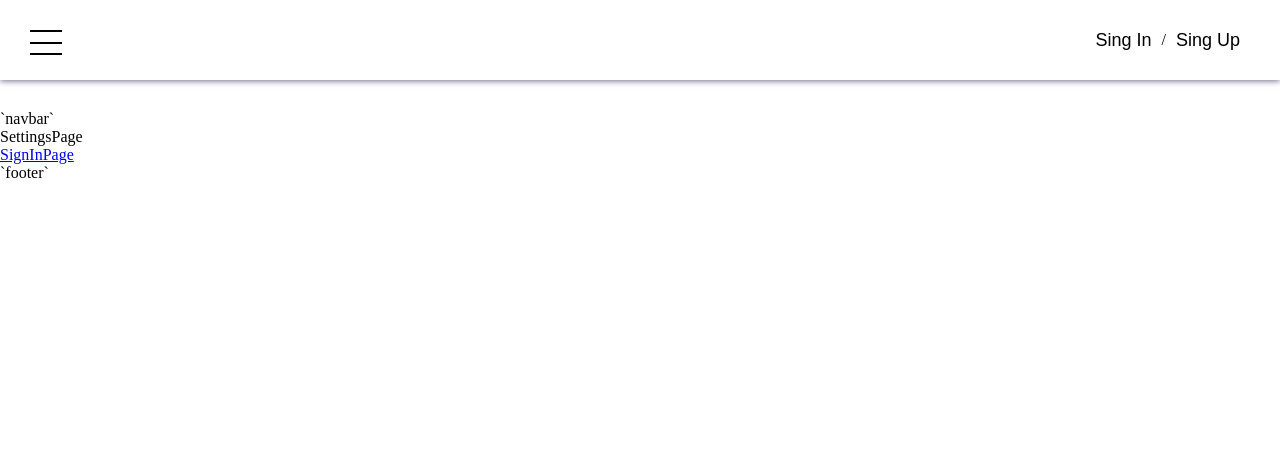
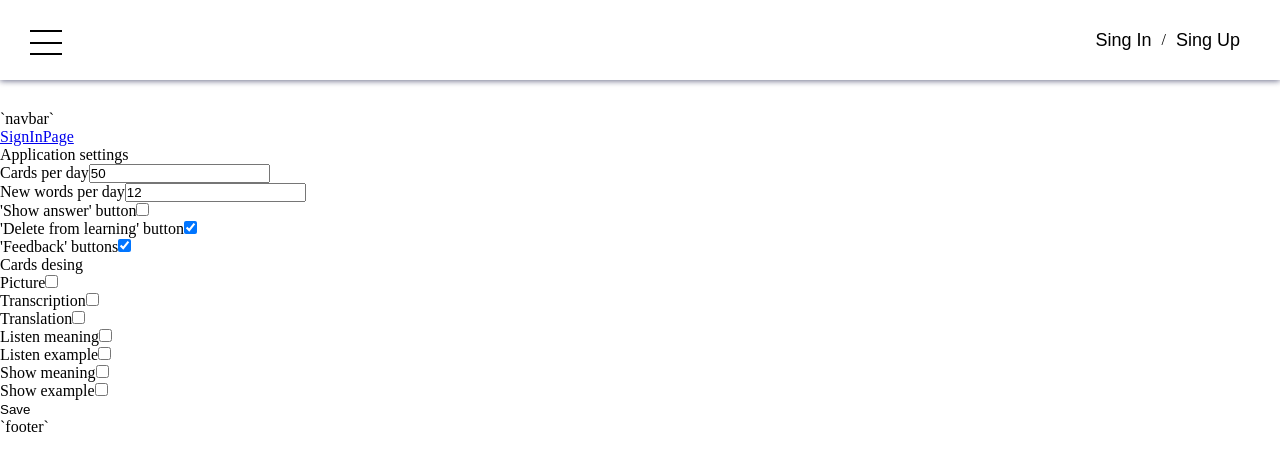
Before and after one commit to ZhuchkouAA/RS-lang, a React (Create React App) app: page /settings in a window 1280 px wide. Shown: the top 470 px of the page. Built offline with nearby package versions, Linux system fonts and the light colour scheme; sample sign-in values are in the browser's storage; what react-router-redux would draw is missing.

Commit message:
RSL-06: Create ctructure of settings page

```diff
--- /dev/null
+++ b/src/components/Checkbox/Checkbox.jsx
@@ -0,0 +1,19 @@
+import React from 'react';
+import PropTypes from 'prop-types';
+
+const Checkbox = ({ label, checkValue, toggleCheckboxChange }) => (
+  <div className="checkbox">
+    <label htmlFor={label}>
+      {label}
+      <input type="checkbox" checked={checkValue} onChange={toggleCheckboxChange} id={label} />
+    </label>
+  </div>
+);
+
+Checkbox.propTypes = {
+  label: PropTypes.string.isRequired,
+  toggleCheckboxChange: PropTypes.func.isRequired,
+  checkValue: PropTypes.bool.isRequired,
+};
+
+export default Checkbox;
--- /dev/null
+++ b/src/components/Checkbox/index.js
@@ -0,0 +1,3 @@
+import Checkbox from './Checkbox';
+
+export default Checkbox;
--- /dev/null
+++ b/src/components/Input/Input.jsx
@@ -0,0 +1,19 @@
+import React from 'react';
+import PropTypes from 'prop-types';
+
+const Input = ({ label, value, inputChange }) => (
+  <div className="checkbox">
+    <label htmlFor={label}>
+      {label}
+      <input type="number" value={value} onChange={inputChange} id={label} />
+    </label>
+  </div>
+);
+
+Input.propTypes = {
+  label: PropTypes.string.isRequired,
+  inputChange: PropTypes.func.isRequired,
+  value: PropTypes.number.isRequired,
+};
+
+export default Input;
--- /dev/null
+++ b/src/components/Input/index.js
@@ -0,0 +1,3 @@
+import Input from './Input';
+
+export default Input;
--- a/src/pages/SettingsPage/SettingsPage.jsx
+++ b/src/pages/SettingsPage/SettingsPage.jsx
@@ -2,11 +2,29 @@ import React from 'react';
 import { NavLink } from 'react-router-dom';
 
 import PATH from '../../constants/path';
+import Checkbox from '../../components/Checkbox';
+import Input from '../../components/Input';
 
 const SettingsPage = () => (
   <>
-    <p>SettingsPage</p>
     <NavLink to={PATH.SIGN_IN}>SignInPage</NavLink>
+    <p>Application settings</p>
+
+    <Input label="Cards per day" value="50" />
+    <Input label="New words per day" value="12" />
+    <Checkbox label="'Show answer' button" checkValue="" />
+    <Checkbox label="'Delete from learning' button" checkValue="checked" />
+    <Checkbox label="'Feedback' buttons" checkValue="checked" />
+
+    <p>Cards desing</p>
+    <Checkbox label="Picture" checkValue="" />
+    <Checkbox label="Transcription" checkValue="" />
+    <Checkbox label="Translation" checkValue="" />
+    <Checkbox label="Listen meaning" checkValue="" />
+    <Checkbox label="Listen example" checkValue="" />
+    <Checkbox label="Show meaning" checkValue="" />
+    <Checkbox label="Show example" checkValue="" />
+    <button type="submit">Save</button>
   </>
 );
 
```
Also changed, not shown: src/components/Checkbox/Checkbox.modules.scss (added), src/components/Input/Input.modules.scss (added).
